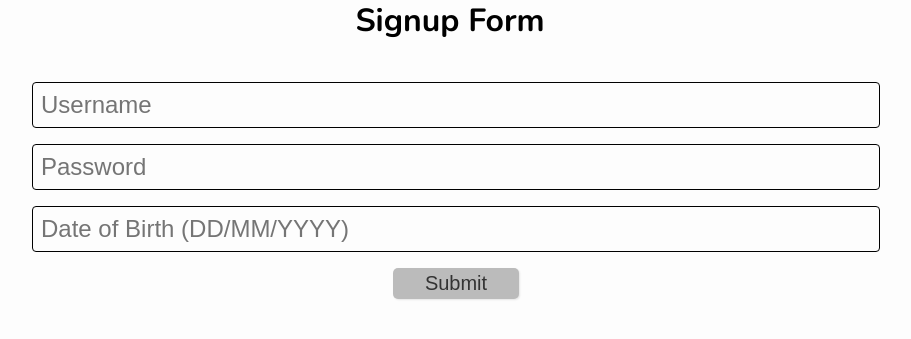
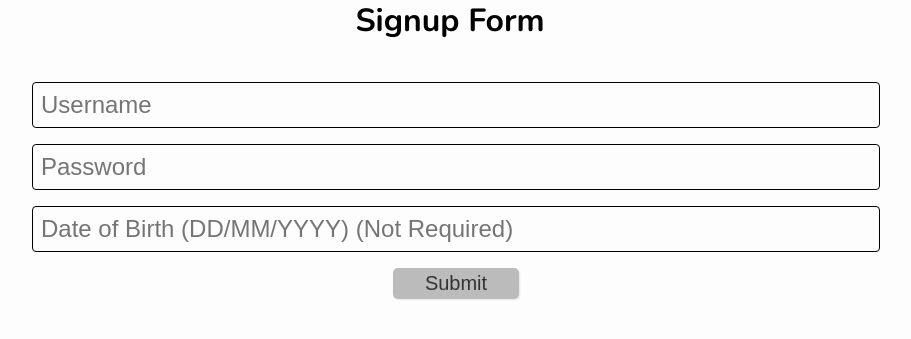
Before and after one commit to VirtualTime12/The_Unsecure_PWA_Michael, a Flask app: page /signup.html in a window 1280 px wide. Shown: the part 275-614 px from the top of the page, without its empty margins (190-1101 px from the left). Run offline with Flask 3, Linux system fonts and the light colour scheme; parts of the project's set-up code (start-up, migrations or seed data) failed here and were passed over; some libraries are stand-ins or nearby versions.

Commit message:
Further encryption and DoB optional for signup

```diff
--- a/main.py
+++ b/main.py
@@ -128,6 +128,9 @@ def verify_2fa():
 
 @app.route("/success.html", methods=["POST", "GET"])
 def addFeedback():
+    if "username" not in session:
+        return redirect("/")
+
     if request.method == "GET" and request.args.get("url"):
         url = request.args.get("url", "")
         if not is_safe_url(url):
@@ -169,11 +172,7 @@ def signup():
         password = request.form.get("password", "")
         DoB = request.form.get("dob", "")
 
-        if (
-            not valid.is_present(username)
-            or not valid.is_present(password)
-            or not valid.is_present(DoB)
-        ):
+        if not valid.is_present(username) or not valid.is_present(password):
             return render_template("/signup.html", msg="All areas must be filled")
 
         if not valid.is_reasonable_length(username, 3, 100):
@@ -198,7 +197,7 @@ def signup():
                 "/signup.html", msg="Username contains invalid characters"
             )
 
-        if not valid.valid_date(DoB):
+        if valid.is_present(DoB) and not valid.valid_date(DoB):
             return render_template(
                 "/signup.html", msg="Invalid date format. Must be in DD/MM/YYYY"
             )
@@ -217,6 +216,9 @@ def logout():
 
 @app.route("/home.html", methods=["GET"])
 def home():
+    if "username" not in session:
+        return redirect("/")
+
     if request.method == "GET" and request.args.get("url"):
         url = request.args.get("url", "")
         if not is_safe_url(url):
--- a/templates/signup.html
+++ b/templates/signup.html
@@ -22,7 +22,7 @@
     <input
       type="dateOfBirth"
       name="dob"
-      placeholder="Date of Birth (DD/MM/YYYY)"
+      placeholder="Date of Birth (DD/MM/YYYY) (Not Required)"
       class="input__field"
     />
   </div>
--- a/user_management.py
+++ b/user_management.py
@@ -26,9 +26,11 @@ def saveTotp(username, secret):
         con = sql.connect("database_files/database.db")
         cur = con.cursor()
 
+        encrypted_secret = encrypt(secret)
+
         cur.execute(
             "UPDATE users SET totp_secret = ? WHERE username = ?",
-            (secret, username),
+            (encrypted_secret, username),
         )
 
         con.commit()
@@ -47,7 +49,7 @@ def getTotp(username):
         result = cur.fetchone()
         con.close()
         if result and result[0]:
-            return result[0]
+            return decrypt(result[0])
         return None
     except Exception:
         return None
```
Also changed, not shown: database_files/database.db, 1 other file.
